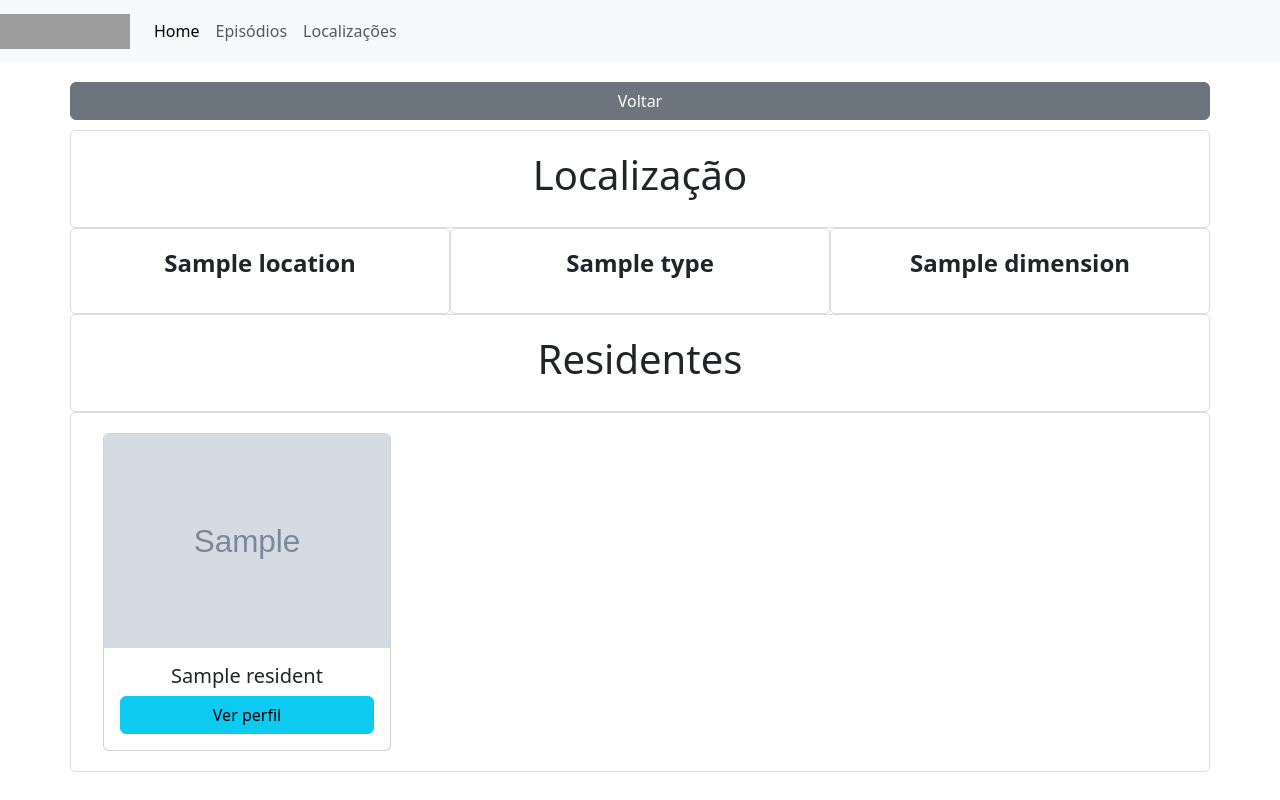
After one commit to Squad-Katherine-Johnson-WoMakersCode/Desafio7-bootcampPythonDjango, a Flask app: template templates/location.html in a window 1280 px wide. The commit adds this page. Run offline with Flask 3, Linux system fonts and the light colour scheme; the template is opened without the code that fills it: most values are stand-ins (such as "Sample title", 1, 10 or a date in 2020); grey boxes marked "Sample" are stand-in pictures; grey boxes are pictures that could not be loaded.

Commit message:
inserindo páginas html location e locations, e suas rotas, também incluindo perfil dos episódios nos personagens

```diff
--- a/app.py
+++ b/app.py
@@ -27,14 +27,19 @@ def get_profile(id):
     #variável url que vai receber a url da api que eu quero consumir
     url = "https://rickandmortyapi.com/api/character/" + id
 
-    #response para usar a classe da lib request para abrir a url definida acima
     response = urllib.request.urlopen(url)
+    data = response.read()
+    profile = json.loads(data)
 
-    data = response.read()
+    # Consome os episódios
+    episodes = []
+    for episode_url in profile['episode']:
+        response = urllib.request.urlopen(episode_url)
+        episode_data = response.read()
+        episode = json.loads(episode_data)
+        episodes.append(episode)
 
-    dict = json.loads(data)
-
-    return render_template("profile.html", profile = dict)
+    return render_template('profile.html', profile=profile, episodes=episodes)
 
 """Função para pegar as urls dos personagens"""
 def get_character_urls(character_urls):
@@ -55,8 +60,36 @@ def get_character_urls(character_urls):
 
     return characters
 
+"""Rota para listagem de localizações e dimensões"""
+@app.route("/locations")  #listagem dos episódios
+def get_list_locations():
 
-"""Rota para localização específica"""
+    #variável url que vai receber a url da api que eu quero consumir
+    url = "https://rickandmortyapi.com/api/location"
+
+    #response para usar a classe da lib request para abrir a url definida acima
+    response = urllib.request.urlopen(url)
+
+    #criar uma variável para fazer a leitura do resultado
+    locations = response.read()
+
+    #criar uma variável que vai formatar para um formato json
+    dict = json.loads(locations)
+
+    locations = []
+
+    for location in dict["results"]:
+        location = {
+            "name": location["name"],
+            "type": location["type"],
+            "dimension" : location["dimension"]
+        }
+
+        locations.append(location)
+
+    return render_template("locations.html", locations=dict["results"])
+
+"""Rota para localização por id"""
 @app.route("/location/<id>")
 def get_location(id):
 
@@ -73,7 +106,6 @@ def get_location(id):
     return render_template("location.html", location=dict, residents=residents)
 
 """Rota para localização de episódios"""
-
 @app.route('/episodes')
 def list_episodes():
     url = "https://rickandmortyapi.com/api/episode"
@@ -82,6 +114,8 @@ def list_episodes():
     episodes = json.loads(data)['results']
     return render_template('episodes.html', episodes=episodes)
 
+
+"""Rota para localização de episódio por id"""
 @app.route('/episodes/<int:episode_id>')
 def episode_profile(episode_id):
     url = f"https://rickandmortyapi.com/api/episode/{episode_id}"
--- a/static/css/styles.css
+++ b/static/css/styles.css
@@ -50,3 +50,7 @@
   .card-shadow:hover{
     box-shadow: 0 5px 9px 0 rgba(0,0,0,0.2);
   }
+
+.accordion {
+    margin-top: 1rem;
+}
--- a/templates/layout.html
+++ b/templates/layout.html
@@ -10,14 +10,24 @@
       integrity="sha384-QWTKZyjpPEjISv5WaRU9OFeRpok6YctnYmDr5pNlyT2bRjXh0JMhjY6hW+ALEwIH"
       crossorigin="anonymous"
     />
-    <link rel="stylesheet" href="{{ url_for('static', filename='css/styles.css') }}">
+    <link
+      rel="stylesheet"
+      href="{{ url_for('static', filename='css/styles.css') }}"
+    />
   </head>
-
   <body>
     <main>
       {% include "nav.html"%} {% block content %}{% endblock content %}
     </main>
-    <script src="https://cdn.jsdelivr.net/npm/@popperjs/core@2.11.8/dist/umd/popper.min.js" integrity="sha384-I7E8VVD/ismYTF4hNIPjVp/Zjvgyol6VFvRkX/vR+Vc4jQkC+hVqc2pM8ODewa9r" crossorigin="anonymous"></script>
-    <script src="https://cdn.jsdelivr.net/npm/bootstrap@5.3.3/dist/js/bootstrap.min.js" integrity="sha384-0pUGZvbkm6XF6gxjEnlmuGrJXVbNuzT9qBBavbLwCsOGabYfZo0T0to5eqruptLy" crossorigin="anonymous"></script>
+    <script
+      src="https://cdn.jsdelivr.net/npm/@popperjs/core@2.11.8/dist/umd/popper.min.js"
+      integrity="sha384-I7E8VVD/ismYTF4hNIPjVp/Zjvgyol6VFvRkX/vR+Vc4jQkC+hVqc2pM8ODewa9r"
+      crossorigin="anonymous"
+    ></script>
+    <script
+      src="https://cdn.jsdelivr.net/npm/bootstrap@5.3.3/dist/js/bootstrap.min.js"
+      integrity="sha384-0pUGZvbkm6XF6gxjEnlmuGrJXVbNuzT9qBBavbLwCsOGabYfZo0T0to5eqruptLy"
+      crossorigin="anonymous"
+    ></script>
   </body>
 </html>
--- /dev/null
+++ b/templates/location.html
@@ -0,0 +1,39 @@
+{% extends "layout.html" %} {% block content %}
+
+<div class="container text-center margin-top-bottom-10">
+  <div class="row">
+    <a href="/locations" class="btn btn-secondary width-100 margin-top-bottom-10">Voltar</a>
+    <div class="column-custom">
+      <h1>Localização</h1>
+    </div>
+    <div class="col-md-4 column-custom">
+      <h2 class="title">{{location.name}}</h2>
+    </div>
+    <div class="col-md-4 column-custom">
+      <h2 class="title">{{location.type}}</h2>
+    </div>
+    <div class="col-md-4 column-custom">
+      <h2 class="title">{{location.dimension}}</h2>
+    </div>
+  </div>
+  <div class="row column-custom">
+    <h1>Residentes</h1>
+    {% for resident in residents %}
+        {% if loop.index0 % 4 == 0 %}
+            </div>
+            <div class="row column-custom">
+        {% endif %}
+        <div class="col-md-3 text-center">
+            <div class="card" style="width: 18rem;">
+                <img src="{{ resident.image }}" class="card-img-top" alt="{{ resident.name }}" />
+                <div class="card-body">
+                    <h5 class="card-title">{{ resident.name }}</h5>
+                    <a href="/profile/{{ resident.id }}" class="btn btn-info width-100">Ver perfil</a>
+                </div>
+            </div>
+        </div>
+    {% endfor %}
+</div>
+
+  {% endblock content %}
+</div>
```
Also changed, not shown: templates/locations.html (added, +31 -0 lines), templates/profile.html (+4 -6 lines).
